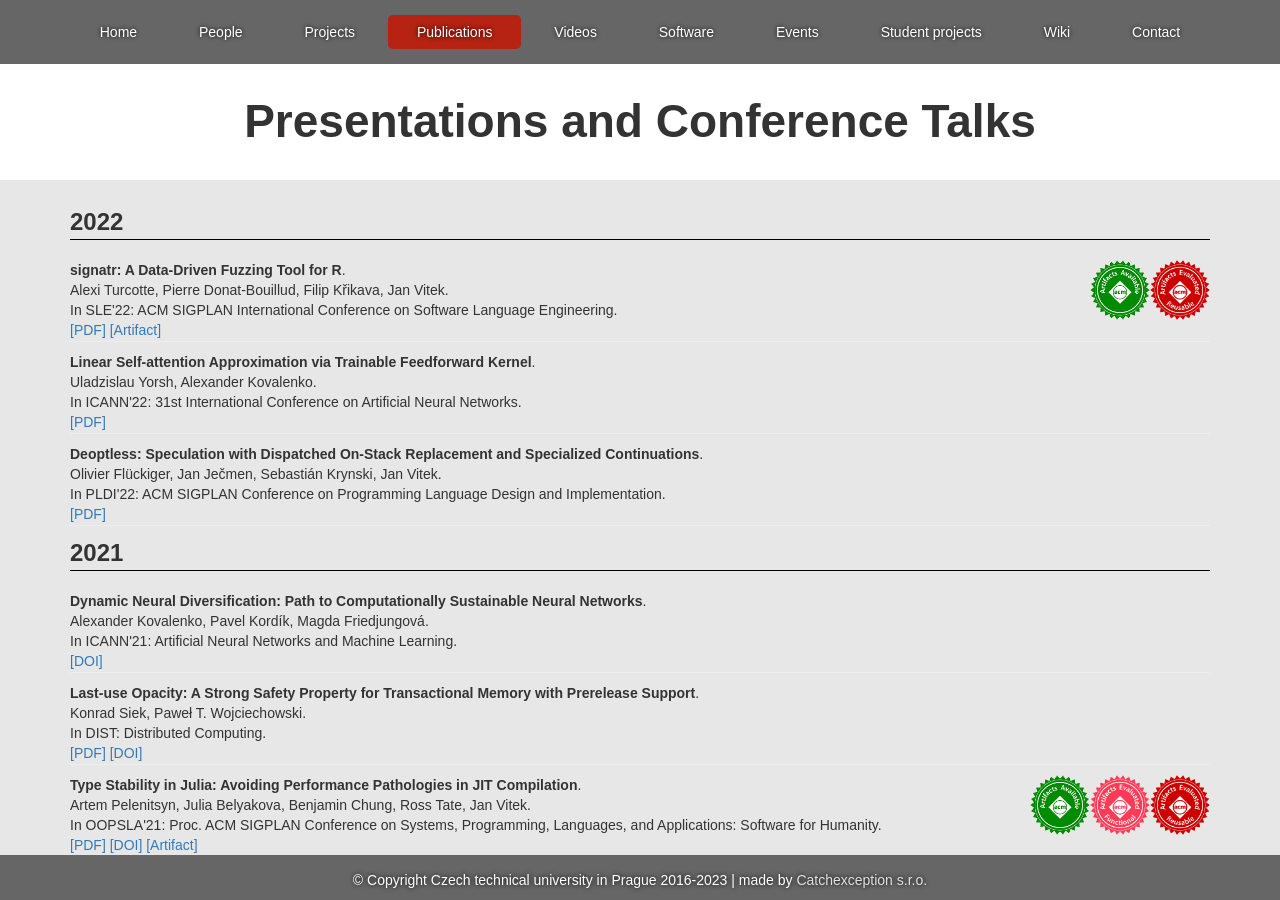
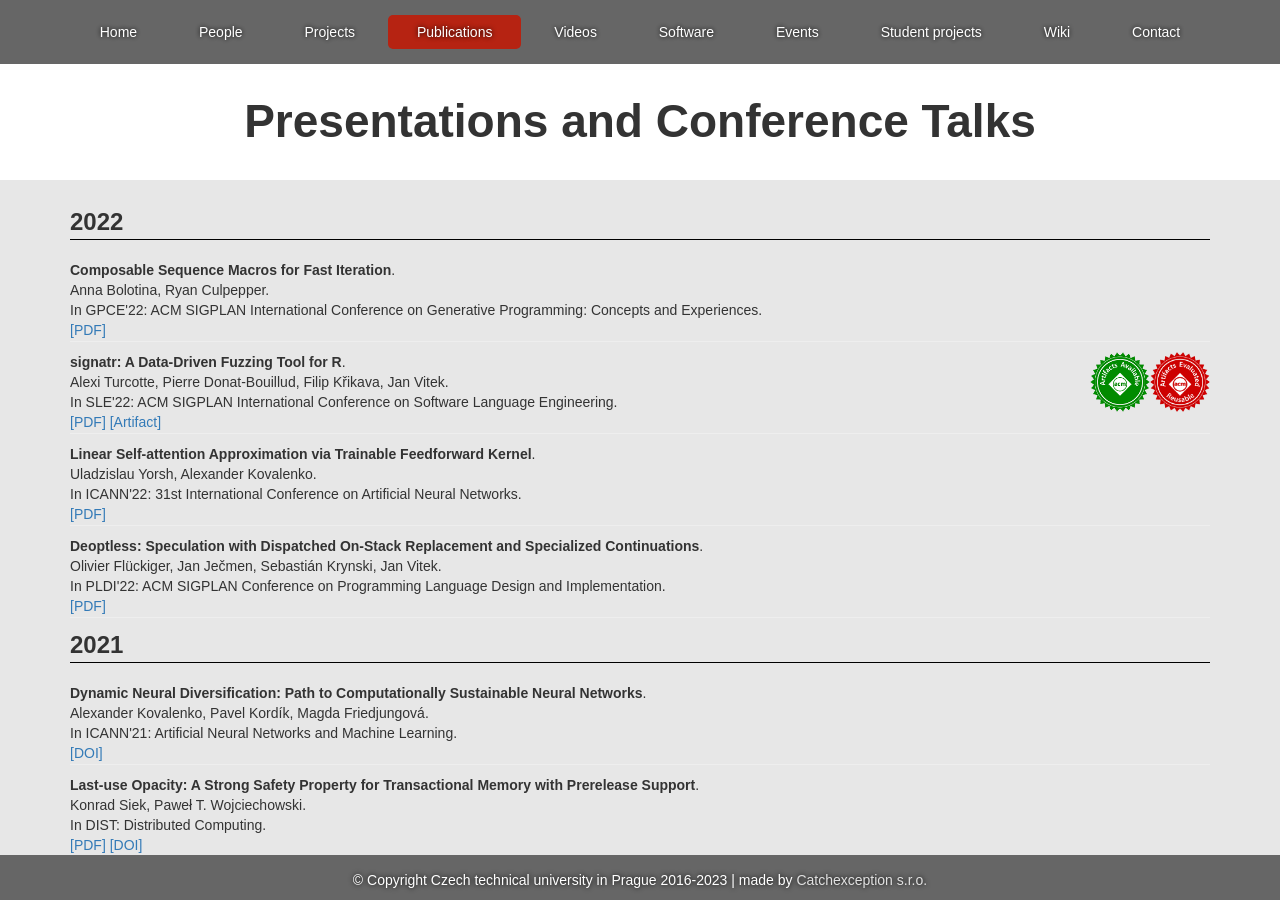
Before and after one commit to PRL-PRG/prl-prg.github.io, a Jekyll site: the page built from publications.md, in a window 1280 px wide and 900 px high. Built offline with Jekyll 4.4.1, drawn with Linux system fonts in a browser that asks for light colours.

Commit message:
Add Anna's paper

```diff
--- a/publications.md
+++ b/publications.md
@@ -11,6 +11,17 @@ displayed_years:
 publications:
 
 ##### 2022 #####
+
+ - year: 2022
+   title: "Composable Sequence Macros for Fast Iteration"
+   authors: "Anna Bolotina, Ryan Culpepper"
+   publication: "ACM SIGPLAN International Conference on Generative Programming: Concepts and Experiences"
+   short_publication: "GPCE'22"
+   links:
+   - text: PDF
+     link: https://dl.acm.org/doi/pdf/10.1145/3564719.3568696
+   grants:
+   - ELE
 
  - year: 2022
    title: "signatr: A Data-Driven Fuzzing Tool for R"
```
